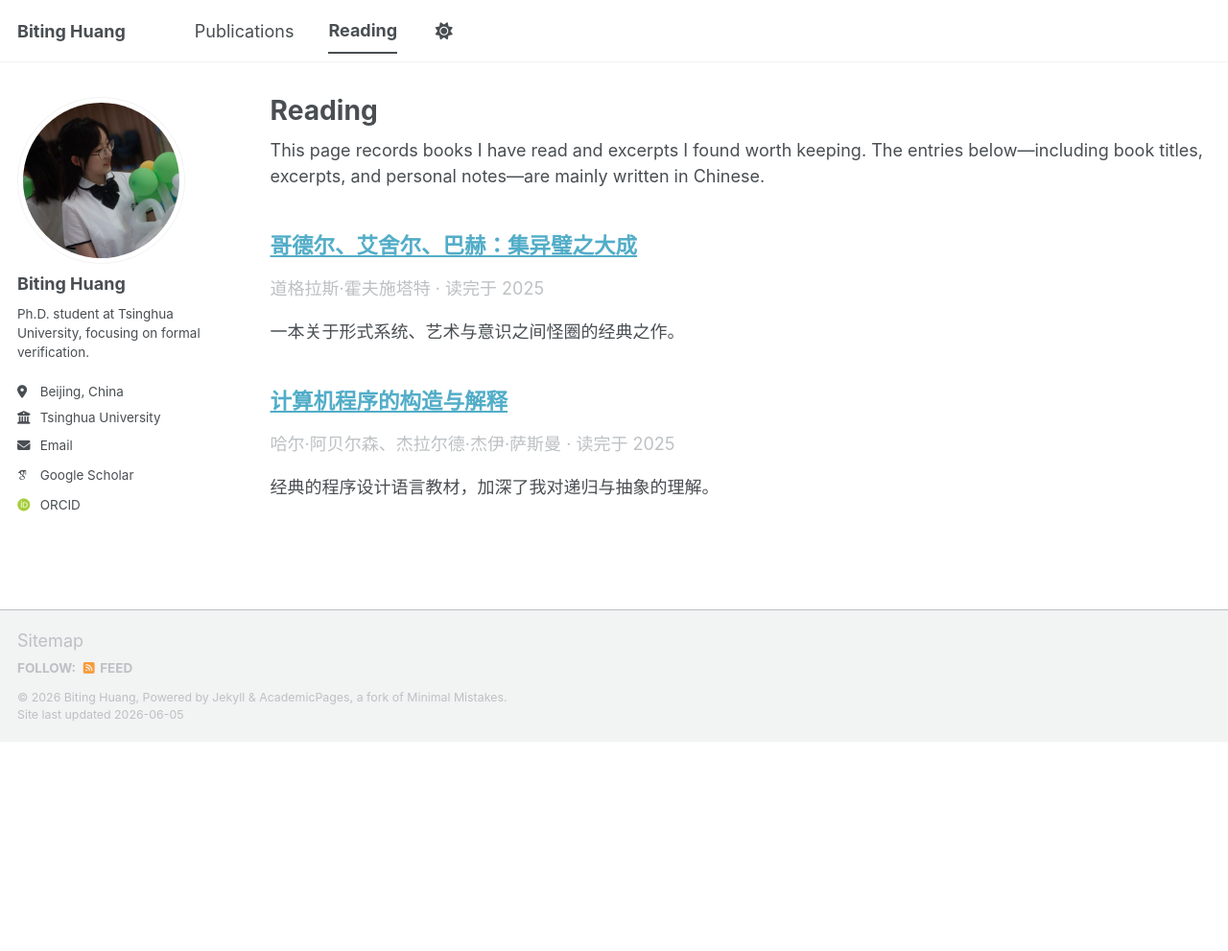
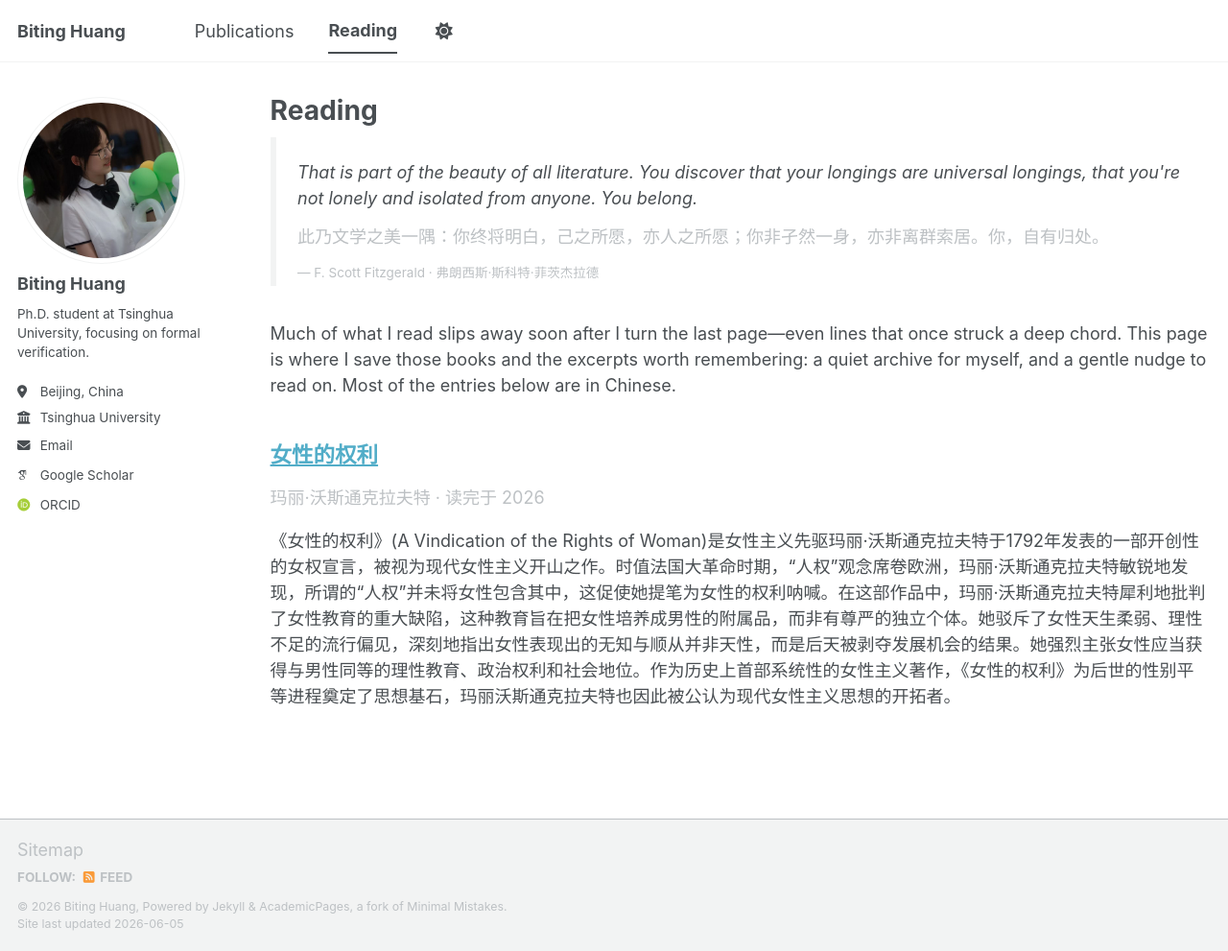
Before and after one commit to WHITE000CHOCOLATE/WHITE000CHOCOLATE.github.io, a Jekyll site: the page built from _pages/reading.html, in a window 1280 px wide and 991 px high. Shown: the whole window at 96% size. Built offline with Jekyll 4.4.1, drawn with Linux system fonts in a browser that asks for light colours; some web fonts are replaced; a script bundle is joined from its source files by our own code; library files that are not in the unit come from our copies.

Commit message:
add book 2026-1

```diff
--- a/_books/2025-sicp.md
+++ /dev/null
@@ -1,22 +0,0 @@
----
-title: "计算机程序的构造与解释"
-collection: books
-author: "哈尔·阿贝尔森、杰拉尔德·杰伊·萨斯曼"
-date: 2025-03-15
-excerpt: "经典的程序设计语言教材，加深了我对递归与抽象的理解。"
-permalink: /books/sicp
----
-
-## 书摘
-
-> 心灵的活动主要有三种：将若干简单观念合成为一个复合观念，由此形成一切复合观念；将两个观念（不论简单或复合）并列在一起，以便同时观察它们而并不把它们合成一个，由此获得一切关系观念；将观念从伴随它们的真实存在中分离出来，这称为抽象，由此形成一切一般观念。
->
-> <cite>— 序言</cite>
-
-> 我们即将研究的是计算过程的概念。计算过程是居住在计算机里的抽象存在物。当它们演化时，过程操纵称为数据的另一类抽象物。过程的演化由称为程序的规则模式来指导。人们创造程序是为了指导过程。
->
-> <cite>— 第 1.1 章</cite>
-
-## 感想
-
-全书的核心观点是：程序不仅是给机器的指令，更是对计算过程的描述。将抽象视为一种基本的认知活动，这一点与形式化验证的工作有很强的共鸣。
--- /dev/null
+++ b/_books/2026-1.md
@@ -0,0 +1,62 @@
+---
+title: "女性的权利"
+collection: books
+author: "玛丽·沃斯通克拉夫特"
+date: 2026-06-05
+excerpt: "《女性的权利》(A Vindication of the Rights of Woman)是女性主义先驱玛丽·沃斯通克拉夫特于1792年发表的一部开创性的女权宣言，被视为现代女性主义开山之作。时值法国大革命时期，“人权”观念席卷欧洲，玛丽·沃斯通克拉夫特敏锐地发现，所谓的“人权”并未将女性包含其中，这促使她提笔为女性的权利呐喊。在这部作品中，玛丽·沃斯通克拉夫特犀利地批判了女性教育的重大缺陷，这种教育旨在把女性培养成男性的附属品，而非有尊严的独立个体。她驳斥了女性天生柔弱、理性不足的流行偏见，深刻地指出女性表现出的无知与顺从并非天性，而是后天被剥夺发展机会的结果。她强烈主张女性应当获得与男性同等的理性教育、政治权利和社会地位。作为历史上首部系统性的女性主义著作，《女性的权利》为后世的性别平等进程奠定了思想基石，玛丽沃斯通克拉夫特也因此被公认为现代女性主义思想的开拓者。"
+permalink: /books/nvxingdequanli
+---
+
+作者：玛丽·沃斯通克拉夫特（Mary Wollstonecraft, 1759.4.27——1797.9.10），英国启蒙时代作家、哲学家、早期女权主义者，被视为现代女权主义思想奠基人。
+
+**“一个女人最需要具备的品质，既不是优雅大方也不是魅力四射，而是充沛的精力和勇气，还有实现自己意志的能力。而一个女人最值得骄傲的事，莫过于能够说出这样一句话：‘凡是我决心要做的事，我都义无反顾地做到底。’”**
+
+
+## 关于道德
+
+> 礼仪与道德关系至密，所以常常被混为一谈。但前者只应是后者的自然映射，当诸多诱因催生出造作、腐朽的礼仪，并早早侵蚀人心，道德便沦为了虚名。
+
+> 做人要温柔——从广义上说，这样的规劝确实很有哲理，脆弱的人应当努力为之。但是，如果忍让到了混淆是非的地步，温柔就不再是美德
+
+> 当全世界都笑贫不笑娼时，道德岂非已被彻底摧毁？
+
+> 财富导致的穷奢极欲，贫困带来的嫉妒怨恨，都将同样驱逐社会中的美德，抑或只把美德当作小丑演出服上的条纹，让文明人穿在身上忽隐忽现地装点门面罢了。
+
+> 当今社会的等级差异却同时破坏了公德与私德，导致金玉其外，败絮其中。毕竟，当财富比美德更受崇敬，人人必然会追逐财富而不是美德。
+
+
+## 关于教育
+
+> 最完美的教育应当是通过发展智识来尽可能地增强体魄、塑造心灵。换句话说，就是使个体形成基于独立人格的美德操守。
+
+> 倘若女性教育没有刻意推崇和塑造她们胆小的性格，而是把女孩的胆小当作男孩的懦弱一样对待，那么我们很快就能看到女性更多的可敬之处。
+
+> 教育的局限，时常会造成女性性格柔弱。它往往表现为一种浪漫主义的心态扭曲，一种很贴切的说法就是“多愁善感”。无知导致女性常常会跟着感觉走，社会又只教她们在爱情中寻求幸福，导致她们过度沉溺于感官的感受，再加上错信了那些风花雪月的爱情理念，最终丢掉了羞耻心，把人生责任抛之脑后。正是在这种“崇高”的风雅幻想中，女性堕入了真正的恶习深渊。
+
+
+## 关于现状
+
+> 那些最可敬的女性，往往却遭受着最深的压迫——除非她们的智识远超两性的平均水平，否则一定会因为在社会上饱受鄙夷，最终自己也变得可鄙。
+
+> 即使是品行高洁的女性，在社交场合也从来不会忘记自己的性别身份，总在竭力表现得讨人喜欢。如此说来，美丽的女子似乎和有才的男子没什么区别，两者都同样渴望在人群中吸引更多的注意。而同时代才子之间的深刻敌意，更是尽人皆知。
+
+
+## 关于女性应该追求什么
+
+> 我会将女性看作伟大的人类群体中的一员，指出女性和男性一样，来到世界上是为了施展自己的才能
+> 男性用表面上的追捧蒙蔽了女性的智识，以至于在现在的文明女性中，除少数个例外，更多人都在渴望爱情，而不是追求更高的抱负，或是依靠自身的能力和美德赢得他人的尊重。
+> 我想劝女性朋友们努力变得更强大，无论是内心还是体魄。我想让你们明白，温顺的话语、易碎的心灵、细腻的情感和精致的品位，几乎就等同于软弱。
+
+> 归根究底，女性的终极目标应该是全面施展才能、自觉践行美德，从而获得人格尊严
+
+> 女性想要获得尊重，就必须发展智识，这是人格独立的唯一基础。我要明确地说，除了理性，女性一定不要向任何权威低头，不要臣服于世俗观念，成为“端庄”的奴隶。
+
+> 当心灵因青春的悸动涌现出丰沛的情感时，保障人的智识不因激情的燃烧而失之狭隘，与此同时，避免因埋头抽象的学问、远离生活，导致鲜活的情感泉源枯竭。
+
+> 缺乏智识就意味着永远无法拥有美德或自由—他们会成为在怯懦和凶狠中摇摆不定的情绪奴隶
+
+> 我认为，真正的幸福是我们在不完美的人性中，能获得的所有合乎道德的满足感，而它一定来源于克制的感情，这样的感情中就包含了责任。
+
+> 我倡导女性像男性一样，为自己争取权利，但我从未掩饰女性自身的过错。只是，我要证明，这些过错是女性教育及社会地位的自然结果。
+
+**女性行为方式的革命，很有可能为全人类带来最有益的改善！**
--- a/_books/2026-godel-escher-bach.md
+++ /dev/null
@@ -1,18 +0,0 @@
----
-title: "哥德尔、艾舍尔、巴赫：集异璧之大成"
-collection: books
-author: "道格拉斯·霍夫施塔特"
-date: 2025-12-01
-excerpt: "一本关于形式系统、艺术与意识之间怪圈的经典之作。"
-permalink: /books/godel-escher-bach
----
-
-## 书摘
-
-> 原来，「我」就是一个怪圈，一个悖论式的、跨越层级的反馈环。那些乍看最虚无缥缈、最不具物质性的东西——词语、思想、观念——竟然是大脑中最顽固的常住居民。
->
-> <cite>— 第 20 章</cite>
-
-## 感想
-
-霍夫施塔特用怪圈串联起数学、艺术与音乐，让人重新思考「理解」本身是如何发生的。
--- a/_pages/reading.html
+++ b/_pages/reading.html
@@ -5,7 +5,13 @@ permalink: /reading/
 author_profile: true
 ---
 
-This page records books I have read and excerpts I found worth keeping. The entries below—including book titles, excerpts, and personal notes—are mainly written in Chinese.
+<blockquote class="reading-epigraph">
+  <p>That is part of the beauty of all literature. You discover that your longings are universal longings, that you're not lonely and isolated from anyone. You belong.</p>
+  <p class="reading-epigraph__translation">此乃文学之美一隅：你终将明白，己之所愿，亦人之所愿；你非孑然一身，亦非离群索居。你，自有归处。</p>
+  <footer>F. Scott Fitzgerald · 弗朗西斯·斯科特·菲茨杰拉德</footer>
+</blockquote>
+
+Much of what I read slips away soon after I turn the last page—even lines that once struck a deep chord. This page is where I save those books and the excerpts worth remembering: a quiet archive for myself, and a gentle nudge to read on. Most of the entries below are in Chinese.
 
 {% include base_path %}
 
--- a/_sass/layout/_books.scss
+++ b/_sass/layout/_books.scss
@@ -1,4 +1,36 @@
 /* Reading / books section */
+
+.reading-epigraph {
+  margin: 0 0 2em 0;
+  padding: 0.25em 0 0.25em 1.25em;
+  border-left: 0.35em solid var(--global-border-color);
+  font-style: italic;
+
+  p {
+    margin-bottom: 0.75em;
+
+    &:last-of-type {
+      margin-bottom: 0;
+    }
+  }
+
+  &__translation {
+    font-style: normal;
+    color: var(--global-text-color-light);
+    margin-top: 0.75em;
+  }
+
+  footer {
+    font-style: normal;
+    font-size: $type-size-6;
+    color: var(--global-text-color-light);
+    margin-top: 1em;
+
+    &::before {
+      content: "— ";
+    }
+  }
+}
 
 .book__status {
   font-size: $type-size-6;
```
